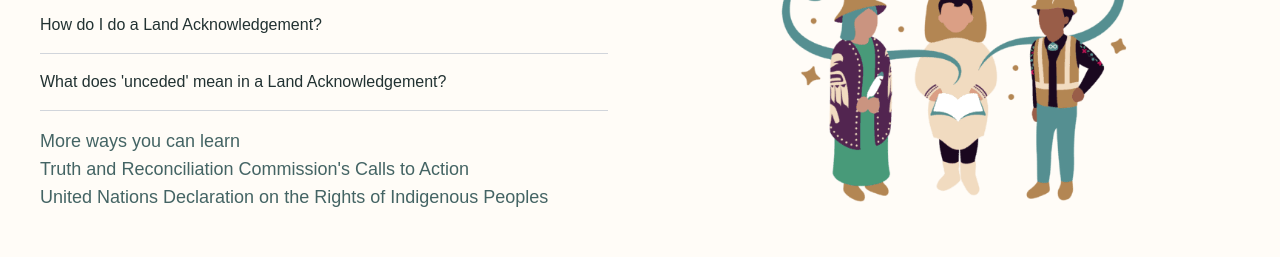
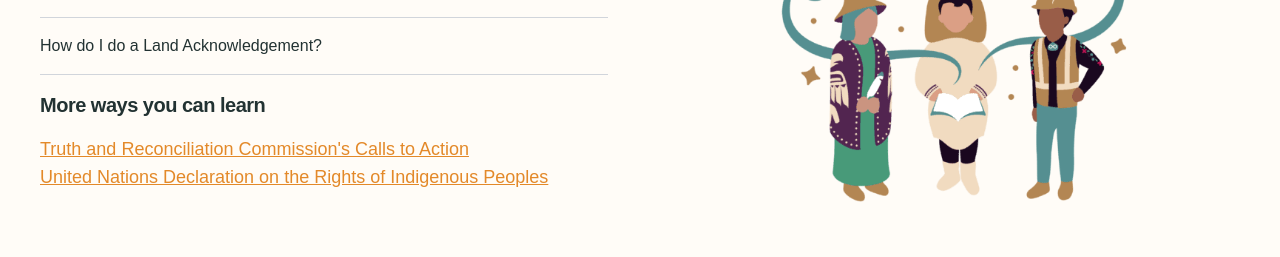
Before and after one commit to bella77-69/acknowledgingOurLands, a React (Vite) app: page /learn-more in a window 1280 px wide. Shown: the part 412-669 px from the top of the page. Built offline with nearby package versions, Linux system fonts and the light colour scheme; no server answers.

Commit message:
working on styling the learn more page, updated some of the faqs

```diff
--- a/src/Pages/LearnMore/LearnMore.jsx
+++ b/src/Pages/LearnMore/LearnMore.jsx
@@ -1,5 +1,6 @@
 import React, { useState } from "react";
 import learn from "../../assets/Images/learn.png";
+import './LearnMore.css';
 
 const LearnMore = () => {
   const [isOpen, setIsOpen] = useState(null);
@@ -12,13 +13,11 @@
     "Understanding Land Acknowledgements",
     "Why is it important?",
     "How do I do a Land Acknowledgement?",
-    "What does 'unceded' mean in a Land Acknowledgement?",
   ];
 
   const answers = [
-    "A land acknowledgment is a formal recognition of the ancestral Indigenous territories where an event occurs, honoring the peoples who have stewarded the land for generations.",
-    "Land acknowledgements are a way to recognize the historical and ongoing connection of Indigenous peoples to the land, as well as to raise awareness about the injustices and challenges they have faced.",
-    "To conduct a meaningful land acknowledgment, follow these essential steps: Begin by researching the Indigenous peoples who have historically and currently inhabit the land in your location.",
+    "A land acknowledgment is a statement that recognizes the traditional territories of Indigenous peoples and their relationship with the land. It’s a way to honor their history, culture, and ongoing presence. More than just words, it reflects a commitment to respect, reconciliation, and shared stewardship of the land. By learning about and practicing land acknowledgments, we acknowledge the past, recognize current realities, and commit to meaningful actions that support Indigenous communities.",
+    "Land acknowledgments recognize the traditional territories of Indigenous peoples and honor their enduring connection to the land. They raise awareness of histories and treaties that are often overlooked, fostering respect and understanding. By acknowledging the land, we take a step toward reconciliation, showing commitment to learning from and supporting Indigenous communities. These statements remind us of our shared responsibility to care for the land and contribute to ongoing efforts for justice and equity.",
     "In a land acknowledgment, the term 'unceded' refers to land that has not been legally transferred or signed away by Indigenous peoples to colonial or settler governments.",
   ];
 
@@ -51,11 +50,14 @@
                   </p>
                 )}
               </div>
+            ))}
 
-            ))}
-                    <h2 className="page-title">More ways you can learn</h2>
+            <h3 className="mb-4 text-xl tracking-tight font-bold text-active dark:text-customWhite">
+              More ways you can learn
+            </h3>
             <div className="learn-links">
   <a
+    className="underline text-orangeHover hover:text-orange-800"
     href="https://ehprnh2mwo3.exactdn.com/wp-content/uploads/2021/01/Calls_to_Action_English2.pdf"
     target="_blank"
     rel="noopener noreferrer"
@@ -65,6 +67,7 @@
 </div>
 <div className="learn-links">
   <a
+    className="underline text-orangeHover hover:text-orange-800"
     href="https://www.justice.gc.ca/eng/declaration/un_declaration_EN1.pdf"
     target="_blank"
     rel="noopener noreferrer"
@@ -72,6 +75,7 @@
     United Nations Declaration on the Rights of Indigenous Peoples
   </a>
 </div>
+
           </div>
 
           <div className="grid grid-cols-1 gap-4 mt-8">
@@ -80,7 +84,6 @@
               src={learn}
               alt="Placeholder for land acknowledgment visuals"
             />
-
           </div>
         </div>
 
--- a/tailwind.config.js
+++ b/tailwind.config.js
@@ -27,7 +27,8 @@
         darkBackground: '#0D1117', // New: Background color for dark mode
         darkNav: '#1E2A31', // New: Navbar color for dark mode
         darkText: '#EDEDED', // New: Text color for dark mode
-        cardLight: '#a2b2b2'
+        cardLight: '#a2b2b2',
+        orangeHover: "#e38929",
       },
       fontFamily: {
         sans: ["Graphik", "sans-serif"],
```
Lines whose indentation alone changed are shown as unchanged.
